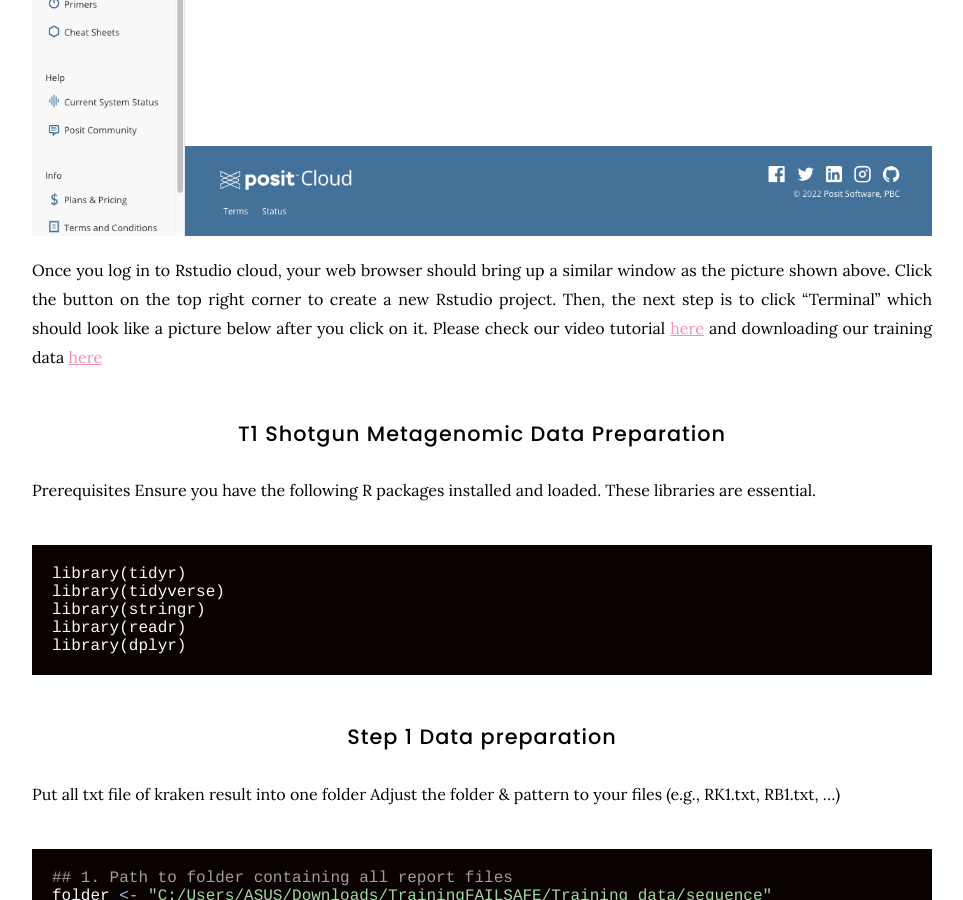
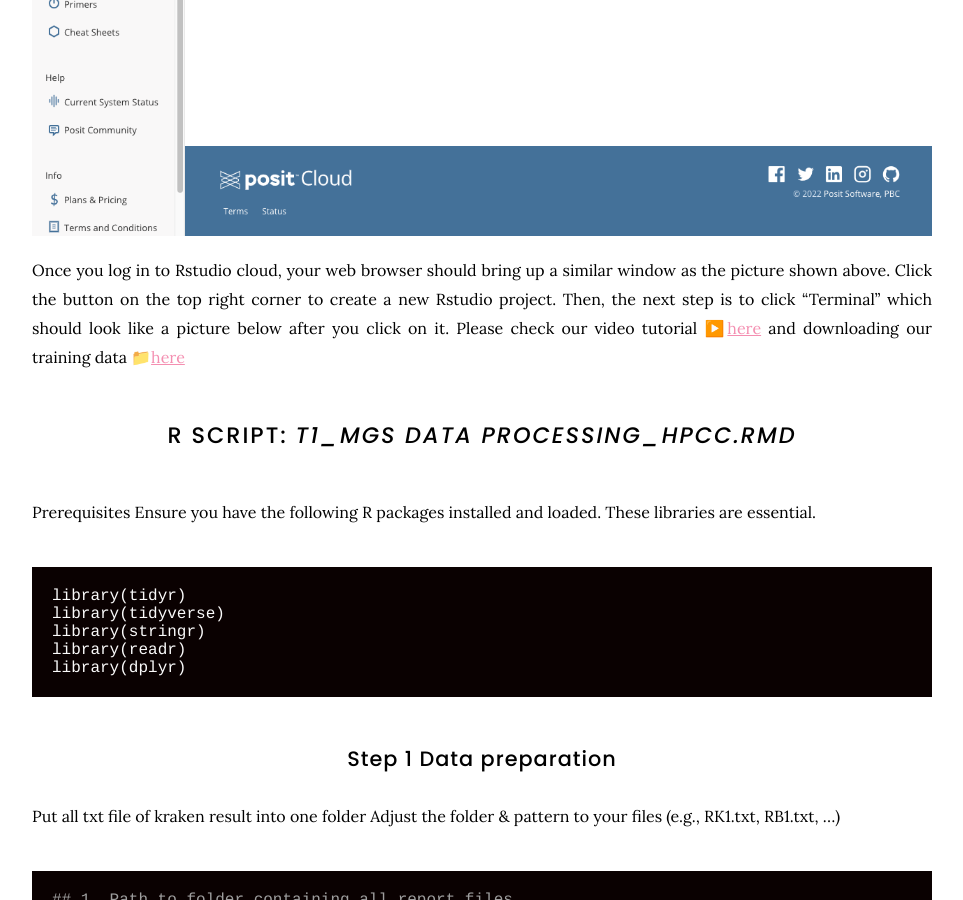
Before and after one commit to natpombubpa-lab/natpombubpa-lab.github.io, a Jekyll site: the page built from resources/Metagenomics_Visualization.md, in a window 1280 px wide and 900 px high, scrolled down 1109 px. Shown: the whole window, without its empty margins (158-1121 px from the left). Built offline with Jekyll 4.4.1, drawn with Linux system fonts in a browser that asks for light colours; nearby versions of some CDN libraries; some of the changed text lies outside the part shown.

Commit message:
Update Metagenomics_Visualization.md

````diff
--- a/resources/Metagenomics_Visualization.md
+++ b/resources/Metagenomics_Visualization.md
@@ -29,9 +29,9 @@ Tutorial for [basic R in ecology](https://www.youtube.com/playlist?list=PLh96tAU
 
 ![Landing Page](TutorialFigs/1_Microbiome.png){:class="img-responsive"}
 
-Once you log in to Rstudio cloud, your web browser should bring up a similar window as the picture shown above. Click the button on the top right corner to create a new Rstudio project. Then, the next step is to click "Terminal" which should look like a picture below after you click on it. Please check our video tutorial [here]() and downloading our training data [here](https://drive.google.com/drive/folders/1chxW09P_M5-IqBn10zDzvxOuCFexJ5EB)
+Once you log in to Rstudio cloud, your web browser should bring up a similar window as the picture shown above. Click the button on the top right corner to create a new Rstudio project. Then, the next step is to click "Terminal" which should look like a picture below after you click on it. Please check our video tutorial ▶️[here](https://www.youtube.com/watch?v=DAsMhQBYsAo) and downloading our training data 📁[here](https://drive.google.com/drive/folders/1chxW09P_M5-IqBn10zDzvxOuCFexJ5EB)
 
-## T1 Shotgun Metagenomic Data Preparation
+# R script: _T1_MGS data processing_HPCC.Rmd_
 Prerequisites
 Ensure you have the following R packages installed and loaded. These libraries are essential.
 
@@ -156,7 +156,7 @@ write.csv(merged_data, "training.metadata.csv", row.names=FALSE)
 ```
 
 
-## T2 MGS Taxonomy Barplot
+# R script: _T2_MGS Fungal  WHO Taxonomicbar_HPCC.Rmd_
 Load the package
 
 {:.left}
@@ -798,7 +798,7 @@ per_sample_avg.data <- per_sample_avg_fppl %>%
 write.csv(per_sample_avg.data, "Training-persample_percentage.csv", row.names = FALSE)
 ```
 
-## T3 ResGen
+# R script: _T3_ResGen FungAMR data_HPCC.Rmd_
 
 {:.left}
 ```R
````
